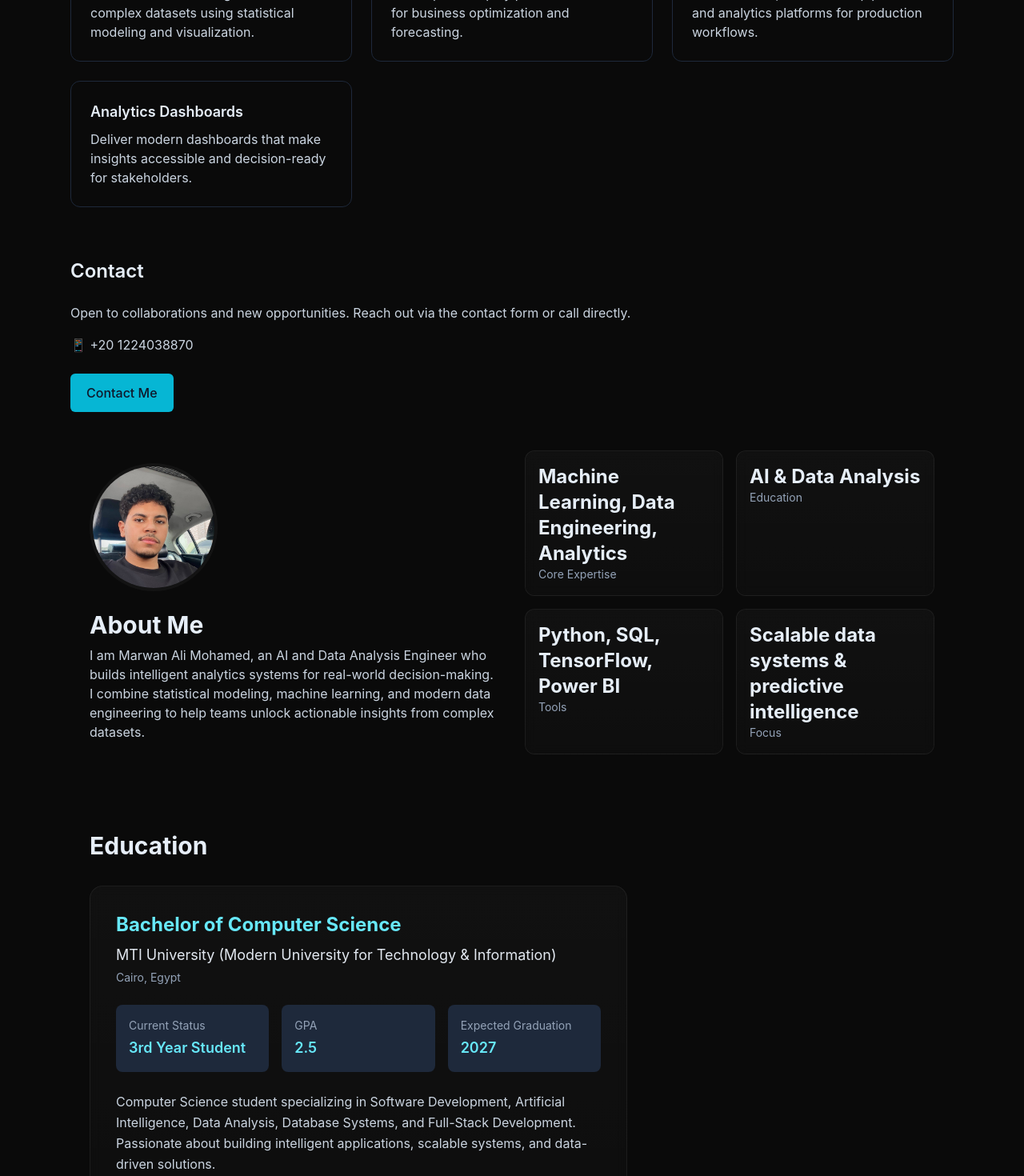
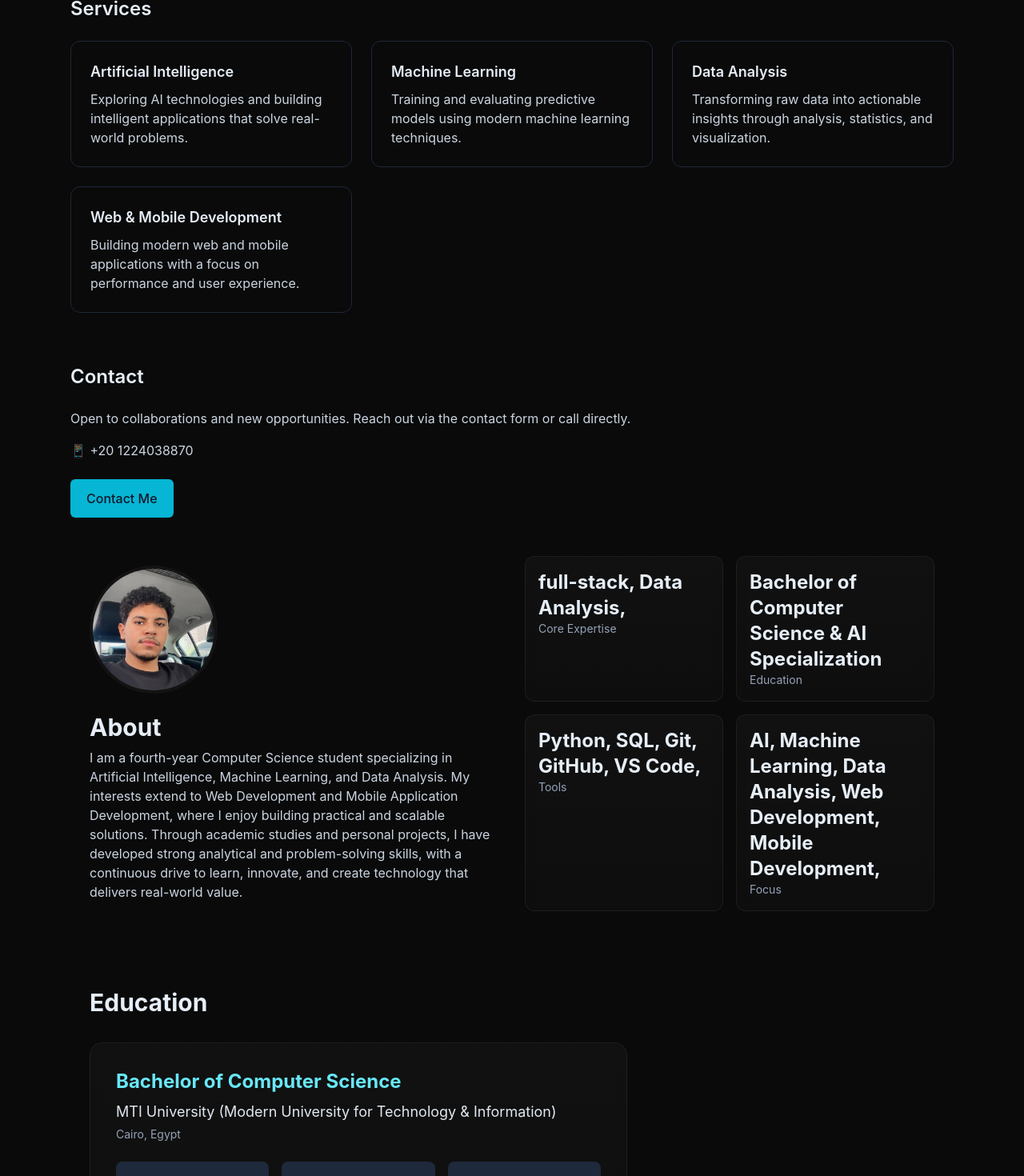
Before and after one commit to mrwanaliws/portfolio1, a Next.js app: page / in a window 1280 px wide. Shown: the part 840-2310 px from the top of the page at 80% size. Built offline with nearby package versions, Linux system fonts and the light colour scheme.

Commit message:
Update portfolio content and hero section

```diff
--- a/src/components/AboutSection.tsx
+++ b/src/components/AboutSection.tsx
@@ -9,14 +9,14 @@ export default function AboutSection() {
           <div className="hero-profile mb-6">
             <img src="/profile.jpg" alt="Marwan Ali Mohamed" className="w-full h-full object-cover" />
           </div>
-          <h2 className="text-3xl font-bold mb-2">About Me</h2>
-          <p className="text-slate-300">I am Marwan Ali Mohamed, an AI and Data Analysis Engineer who builds intelligent analytics systems for real-world decision-making. I combine statistical modeling, machine learning, and modern data engineering to help teams unlock actionable insights from complex datasets.</p>
+          <h2 className="text-3xl font-bold mb-2">About </h2>
+          <p className="text-slate-300">I am a fourth-year Computer Science student specializing in Artificial Intelligence, Machine Learning, and Data Analysis. My interests extend to Web Development and Mobile Application Development, where I enjoy building practical and scalable solutions. Through academic studies and personal projects, I have developed strong analytical and problem-solving skills, with a continuous drive to learn, innovate, and create technology that delivers real-world value.</p>
         </div>
         <div className="grid grid-cols-1 sm:grid-cols-2 gap-4">
-          <StatsCard title="Core Expertise" value="Machine Learning, Data Engineering, Analytics" />
-          <StatsCard title="Education" value="AI & Data Analysis" />
-          <StatsCard title="Tools" value="Python, SQL, TensorFlow, Power BI" />
-          <StatsCard title="Focus" value="Scalable data systems & predictive intelligence" />
+          <StatsCard title="Core Expertise" value="full-stack, Data Analysis, " />
+          <StatsCard title="Education" value="Bachelor of Computer Science & AI Specialization" />
+          <StatsCard title="Tools" value="Python, SQL, Git, GitHub, VS Code," />
+          <StatsCard title="Focus" value="AI, Machine Learning, Data Analysis, Web Development, Mobile Development, " />
         </div>
       </div>
     </section>
--- a/src/components/Hero.tsx
+++ b/src/components/Hero.tsx
@@ -10,7 +10,7 @@ export default function Hero() {
     <section className="mb-12">
       <MotionDiv initial={{ opacity: 0, y: 8 }} animate={{ opacity: 1, y: 0 }} transition={{ duration: 0.6 }}>
         <p className="text-sm uppercase tracking-[0.32em] text-cyan-300 mb-4">{profile.title}</p>
-        <h2 className="text-4xl md:text-6xl font-extrabold leading-tight">I build intelligent data systems that turn complexity into clarity.</h2>
+        <h2 className="text-4xl md:text-6xl font-extrabold leading-tight">Exploring Artificial Intelligence to build smart solutions for real-world challenges.</h2>
         <p className="mt-6 text-slate-300 max-w-2xl">{profile.about}</p>
         <div className="mt-6 text-slate-300">
           <p>📱 <span className="font-semibold">{profile.phone}</span></p>
--- a/src/data/profile.ts
+++ b/src/data/profile.ts
@@ -1,8 +1,8 @@
 export const profile = {
   name: 'Marwan Ali Mohamed',
-  title: 'AI and Data Analysis Engineer',
-  description: 'AI and Data Analysis Engineer focused on transforming data into reliable insights and scalable intelligence systems.',
-  about: 'I am an AI and Data Analysis Engineer who builds intelligent analytics systems for real-world decision-making. I combine statistical modeling, machine learning, and modern data engineering to help teams unlock actionable insights from complex datasets.',
+  title: 'ARTIFICIAL INTELLIGENCE • MACHINE LEARNING • DATA ANALYTICS',
+  description: 'Computer Science Student | AI, Machine Learning & Data Analysis Enthusiast | Web & Mobile Developer',
+  about: 'I am a fourth-year Computer Science student passionate about Artificial Intelligence, Machine Learning, and Data Analysis. I am continuously developing my skills in building intelligent systems, analyzing complex datasets, and creating data-driven solutions. I also have experience in mobile and web application development, enabling me to combine software engineering with AI technologies to build impactful and user-focused products. ',
   phone: '+20 1224038870',
   contact: {
     github: 'https://github.com/marwanali',
@@ -15,10 +15,10 @@ export const profile = {
     degree: 'Bachelor of Computer Science',
     university: 'MTI University (Modern University for Technology & Information)',
     location: 'Cairo, Egypt',
-    status: '3rd Year Student',
+    status: '4th Year Student',
     gpa: '2.5',
     expectedGraduation: '2027',
-    description: 'Computer Science student specializing in Software Development, Artificial Intelligence, Data Analysis, Database Systems, and Full-Stack Development. Passionate about building intelligent applications, scalable systems, and data-driven solutions.'
+    description: 'Computer Science student at the Faculty of Computers and Artificial Intelligence with a strong passion for Artificial Intelligence, Machine Learning, Data Analysis, and Software Engineering. Dedicated to applying technology to solve real-world problems through intelligent systems, data-driven insights, and scalable software solutions. Experienced in web and mobile application development, with a continuous focus on learning and innovation.'
   },
   certificates: [
     {
--- a/src/data/services.ts
+++ b/src/data/services.ts
@@ -1,22 +1,22 @@
 export const services = [
   {
-    id: 'analysis',
-    title: 'Data Analysis',
-    description: 'Extract actionable insights from complex datasets using statistical modeling and visualization.'
+    id: 'ai',
+    title: 'Artificial Intelligence',
+    description: 'Exploring AI technologies and building intelligent applications that solve real-world problems.'
   },
   {
-    id: 'machine-learning',
+    id: 'ml',
     title: 'Machine Learning',
-    description: 'Develop and deploy predictive models for business optimization and forecasting.'
+    description: 'Training and evaluating predictive models using modern machine learning techniques.'
   },
   {
-    id: 'data-engineering',
-    title: 'Data Engineering',
-    description: 'Build scalable, reliable data pipelines and analytics platforms for production workflows.'
+    id: 'data',
+    title: 'Data Analysis',
+    description: 'Transforming raw data into actionable insights through analysis, statistics, and visualization.'
   },
   {
-    id: 'dashboard',
-    title: 'Analytics Dashboards',
-    description: 'Deliver modern dashboards that make insights accessible and decision-ready for stakeholders.'
+    id: 'dev',
+    title: 'Web & Mobile Development',
+    description: 'Building modern web and mobile applications with a focus on performance and user experience.'
   }
 ]
```
